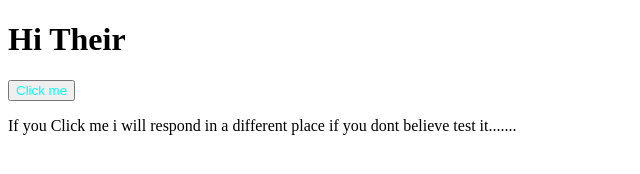
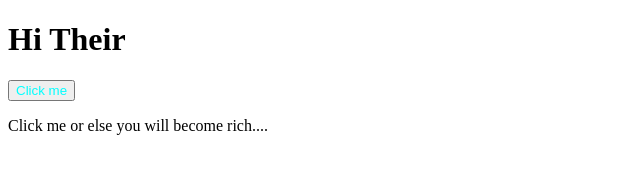
Before and after one commit to MohammadAsif-SDE/eKart, a plain HTML site: page index.html in a window 1280 px wide. Shown: the whole page, without its empty margins (0-640 px from the left). Drawn offline with Linux system fonts and the light colour scheme.

Commit message:
Mase the little changes

```diff
--- a/index.html
+++ b/index.html
@@ -9,6 +9,6 @@
 <body>
     <h1>Hi Their</h1>
     <button class="btn1">Click me</button>
-    <p>If you Click me i will respond in a different place if you dont believe test it.......</p>
+    <p>Click me or else you will become rich....</p>
 </body>
 </html>
```
